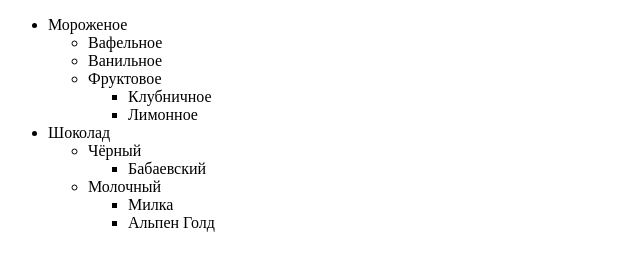
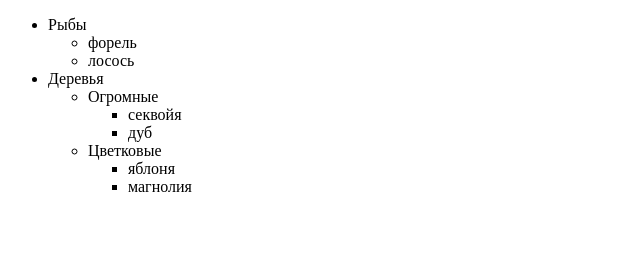
Before and after one commit to TraVL32/javascript, a plain HTML site: page lab5_js/lab5_2.html in a window 1280 px wide. Shown: the whole page, without its empty margins (0-640 px from the left). Drawn offline with Linux system fonts and the light colour scheme.

Commit message:
Update lab5_2.html

```diff
--- a/lab5_js/lab5_2.html
+++ b/lab5_js/lab5_2.html
@@ -9,21 +9,19 @@
 
     <script>
         let data = {
-            "Мороженое": {
-                "Вафельное": {},
-                "Ванильное": {},
-                "Фруктовое": {
-                        "Клубничное": {},
-                        "Лимонное": {}
-                }
+            "Рыбы": {
+                "форель": {},
+                "лосось": {}
             },
-            "Шоколад": {
-                "Чёрный": {
-                    "Бабаевский": {}
+
+            "Деревья": {
+                "Огромные": {
+                    "секвойя": {},
+                    "дуб": {}
                 },
-                "Молочный": {
-                    "Милка": {},
-                    "Альпен Голд": {}
+                "Цветковые": {
+                    "яблоня": {},
+                    "магнолия": {}
                 }
             }
         };
```
